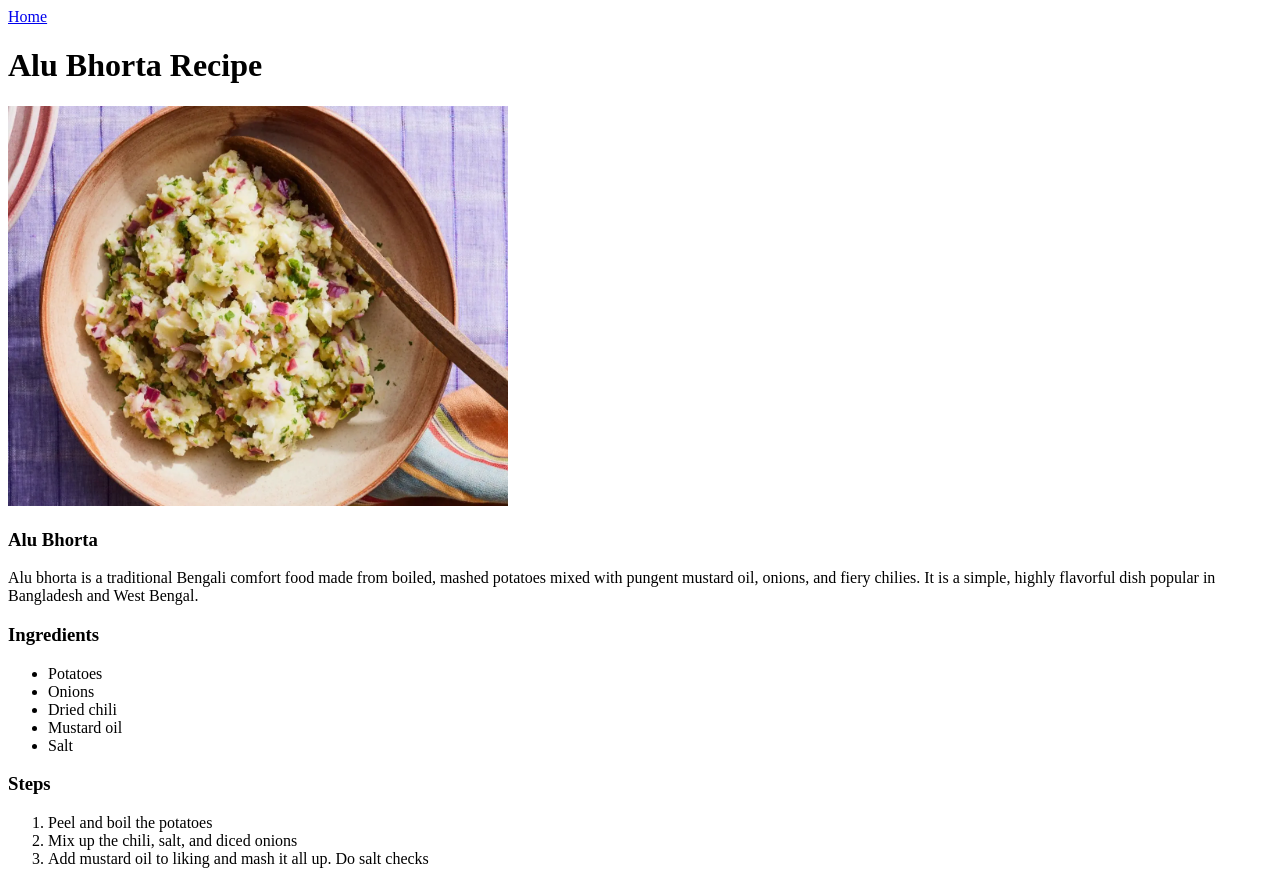
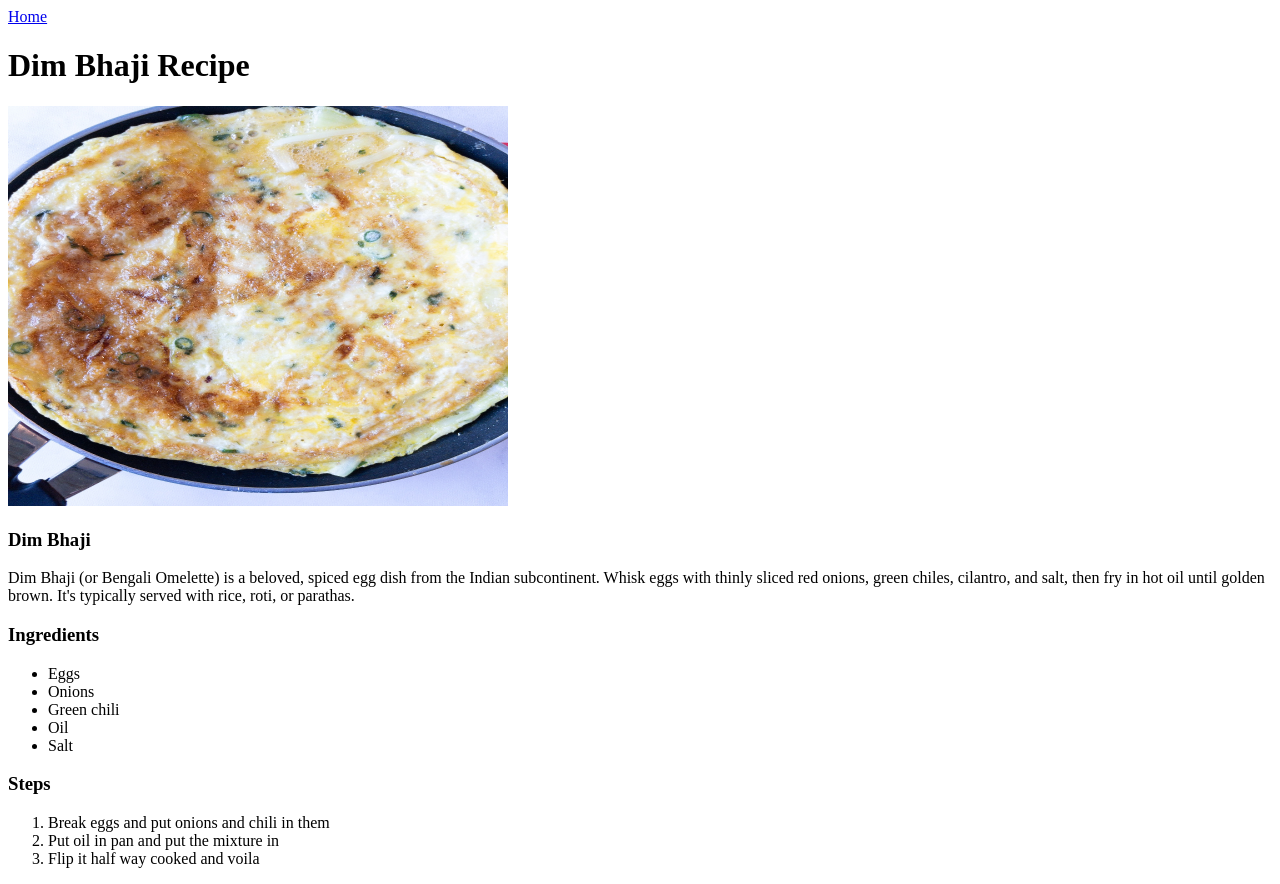
Before and after one commit to labob2/odin-recipes, a plain HTML site: page recipes/dim-bhaji.html in a window 1280 px wide. Drawn offline with Linux system fonts and the light colour scheme.

Commit message:
Dim bhaji added with image

```diff
--- a/recipes/dim-bhaji.html
+++ b/recipes/dim-bhaji.html
@@ -2,28 +2,28 @@
 <html>
     <head>
         <meta charset="UTS-8">
-        <title>Alu Bhorta Recipe</title>
+        <title>Dim Bhaji Recipe</title>
     </head>
 
     <body>
         <a href="../index.html">Home</a>
-        <h1>Alu Bhorta Recipe</h1>
-        <img src="/img/alubhorta.webp" alt="Bangali Alu Bhorta" width="500" height="400">
-        <h3>Alu Bhorta</h3>
-        <p>Alu bhorta is a traditional Bengali comfort food made from boiled, mashed potatoes mixed with pungent mustard oil, onions, and fiery chilies. It is a simple, highly flavorful dish popular in Bangladesh and West Bengal.</p>
+        <h1>Dim Bhaji Recipe</h1>
+        <img src="/img/dimbhaji.webp" alt="Bangali Alu Bhorta" width="500" height="400">
+        <h3>Dim Bhaji</h3>
+        <p>Dim Bhaji (or Bengali Omelette) is a beloved, spiced egg dish from the Indian subcontinent. Whisk eggs with thinly sliced red onions, green chiles, cilantro, and salt, then fry in hot oil until golden brown. It's typically served with rice, roti, or parathas.</p>
         <h3>Ingredients</h3>
         <ul>
-            <li>Potatoes</li>
+            <li>Eggs</li>
             <li>Onions</li>
-            <li>Dried chili</li>
-            <li>Mustard oil</li>
+            <li>Green chili</li>
+            <li>Oil</li>
             <li>Salt</li>
         </ul>
         <h3>Steps</h3>
         <ol>
-            <li>Peel and boil the potatoes</li>
-            <li>Mix up the chili, salt, and diced onions</li>
-            <li>Add mustard oil to liking and mash it all up. Do salt checks</li>
+            <li>Break eggs and put onions and chili in them</li>
+            <li>Put oil in pan and put the mixture in</li>
+            <li>Flip it half way cooked and voila</li>
         </ol>
     </body>
 </html>
```
Also changed, not shown: img/dimbhaji.webp (added).
